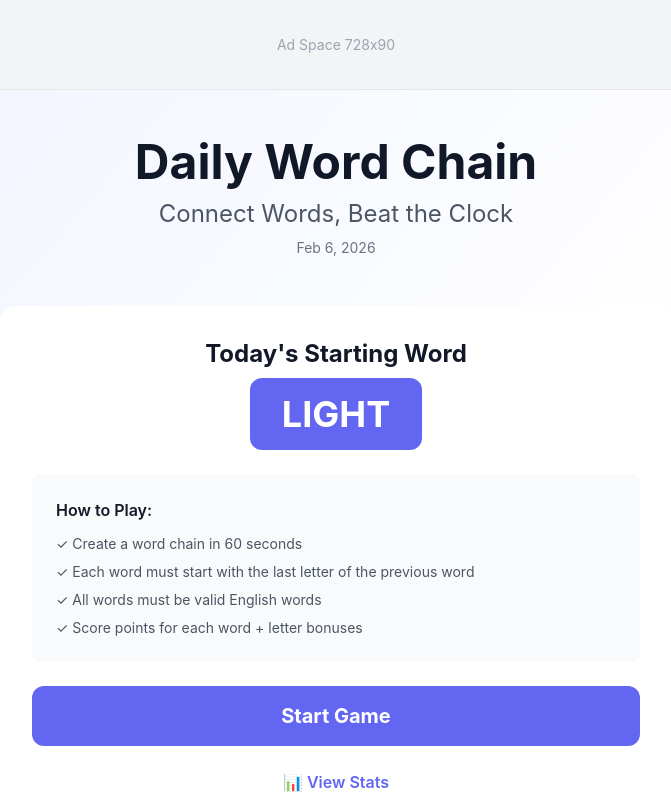
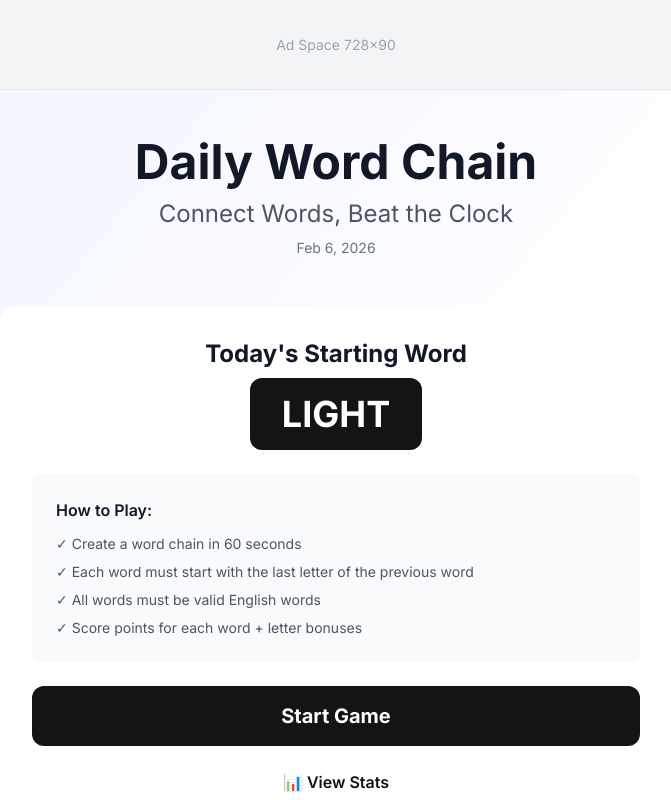
Before and after one commit to hun9357/word-chain-game, a Next.js app: page / in a window 1280 px wide. Shown: the top 800 px of the page, without its empty margins (304-975 px from the left). Built offline with nearby package versions, Linux system fonts and the light colour scheme; no server answers.

Commit message:
style: add editorial design tokens and fonts (Fraunces + Inter)

```diff
--- a/app/globals.css
+++ b/app/globals.css
@@ -9,9 +9,7 @@
 body {
   margin: 0;
   padding: 0;
-  font-family: -apple-system, BlinkMacSystemFont, 'Segoe UI', 'Roboto', 'Oxygen',
-    'Ubuntu', 'Cantarell', 'Fira Sans', 'Droid Sans', 'Helvetica Neue',
-    sans-serif;
+  background: #faf7ef;
   -webkit-font-smoothing: antialiased;
   -moz-osx-font-smoothing: grayscale;
 }
--- a/app/layout.tsx
+++ b/app/layout.tsx
@@ -1,6 +1,19 @@
 import type { Metadata, Viewport } from "next";
+import { Fraunces, Inter } from "next/font/google";
 import "./globals.css";
 import { Analytics } from "@vercel/analytics/react";
+
+const display = Fraunces({
+  subsets: ["latin"],
+  weight: ["500", "600", "700"],
+  variable: "--font-display",
+  display: "swap",
+});
+const ui = Inter({
+  subsets: ["latin"],
+  variable: "--font-ui",
+  display: "swap",
+});
 
 export const metadata: Metadata = {
   title: "Daily Word Chain - Free Online Word Puzzle Game with Timer",
@@ -33,8 +46,8 @@ export default function RootLayout({
   children: React.ReactNode;
 }) {
   return (
-    <html lang="en">
-      <body>
+    <html lang="en" className={`${display.variable} ${ui.variable}`}>
+      <body className="bg-paper text-ink font-sans">
         {children}
         <Analytics />
       </body>
--- a/tailwind.config.ts
+++ b/tailwind.config.ts
@@ -9,7 +9,18 @@ const config: Config = {
   theme: {
     extend: {
       colors: {
-        primary: "#6366F1",
+        paper: "#faf7ef",
+        ink: {
+          DEFAULT: "#141414",
+          muted: "#5c5c5c",
+          faint: "#8a8478",
+        },
+        hairline: "#d8d2c4",
+        primary: "#141414",
+      },
+      fontFamily: {
+        sans: ["var(--font-ui)", "system-ui", "sans-serif"],
+        serif: ["var(--font-display)", "Georgia", "serif"],
       },
     },
   },
```
